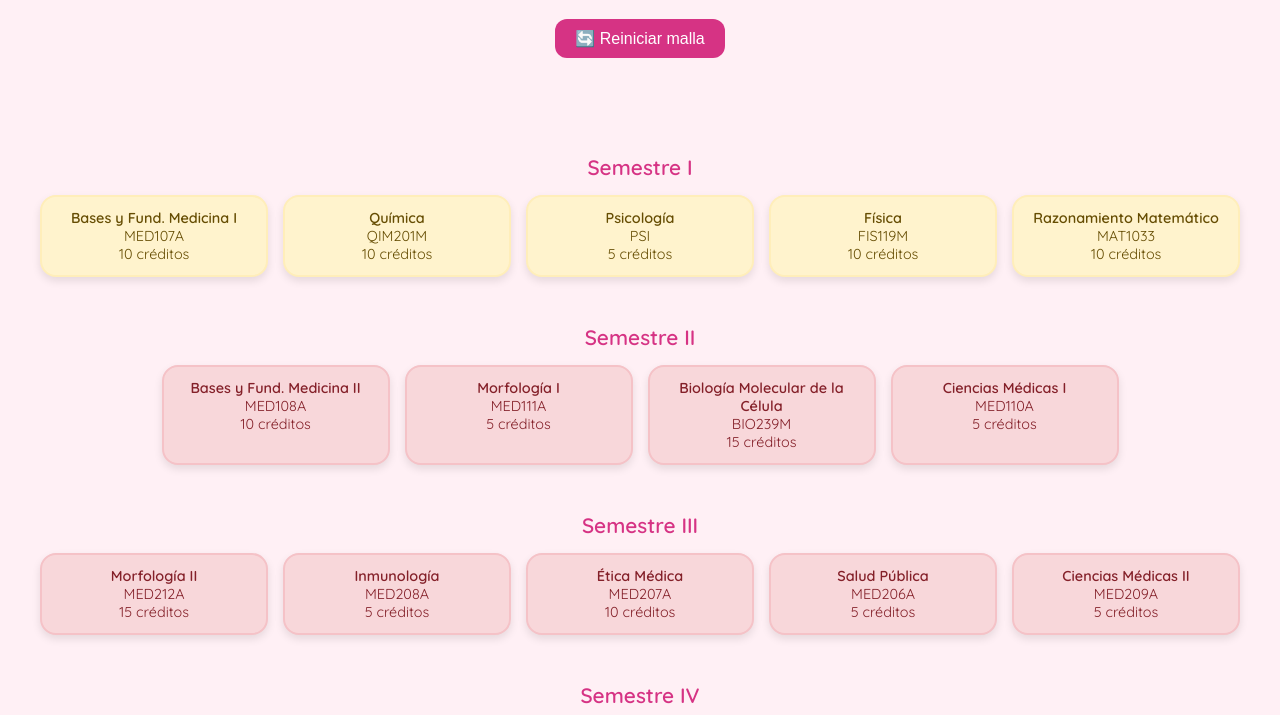
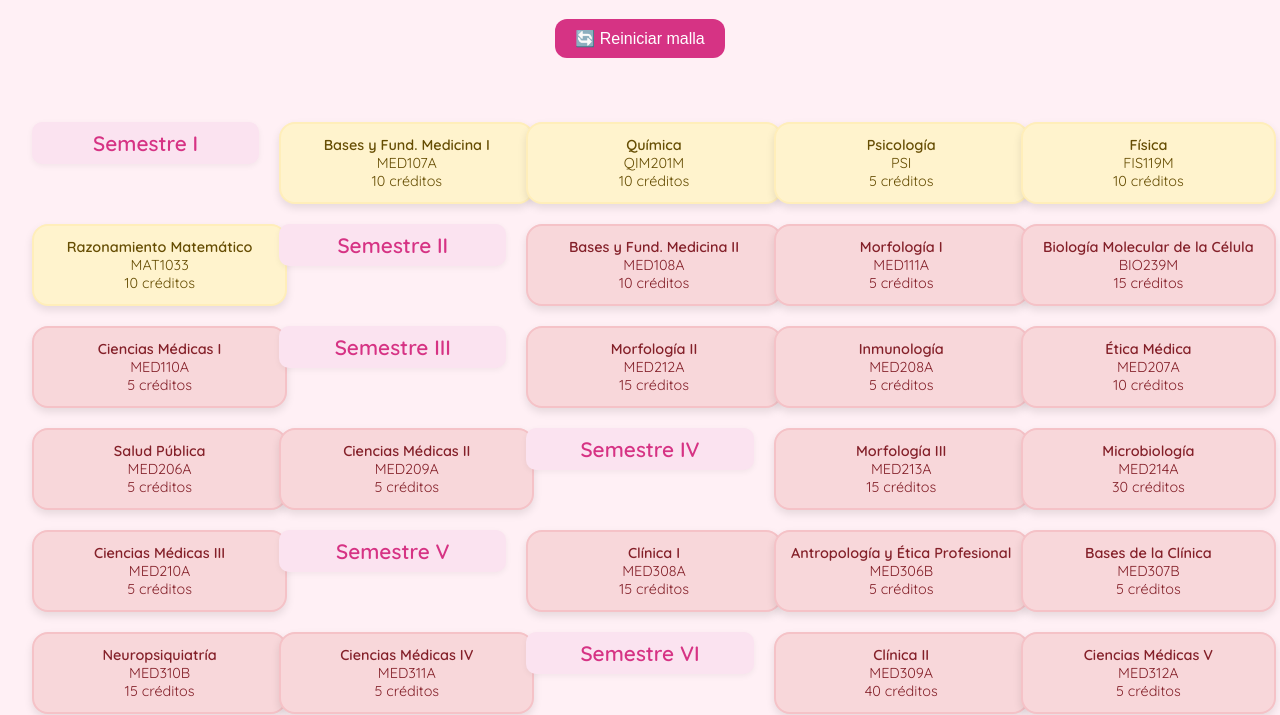
Before and after one commit to calderitou/malla-medicina-UC1, a plain HTML site: page index.html in a window 1280 px wide. Shown: the part 112-827 px from the top of the page. Drawn offline with Linux system fonts and the light colour scheme.

Commit message:
Update style.css

```diff
--- a/style.css
+++ b/style.css
@@ -15,17 +15,17 @@ h1 {
 }
 
 .grid {
-  display: flex;
-  flex-wrap: wrap;
-  justify-content: center;
-  gap: 15px;
+  display: grid;
+  grid-template-columns: repeat(auto-fit, minmax(220px, 1fr));
+  gap: 20px;
   padding: 2rem;
+  align-items: start;
 }
 
 .course {
   padding: 12px;
   border-radius: 16px;
-  width: 200px;
+  width: 100%;
   text-align: center;
   cursor: pointer;
   box-shadow: 0 4px 8px rgba(0, 0, 0, 0.1);
@@ -57,12 +57,15 @@ h1 {
 }
 
 .semester-title {
-  width: 100%;
   font-weight: bold;
   font-size: 1.3rem;
   color: #d63384;
-  margin-top: 2rem;
   text-align: center;
+  margin-bottom: 0.5rem;
+  padding: 0.5rem;
+  background: #fbe3f0;
+  border-radius: 10px;
+  box-shadow: 0 2px 6px rgba(0, 0, 0, 0.05);
 }
 
 .btn-reset {
```
